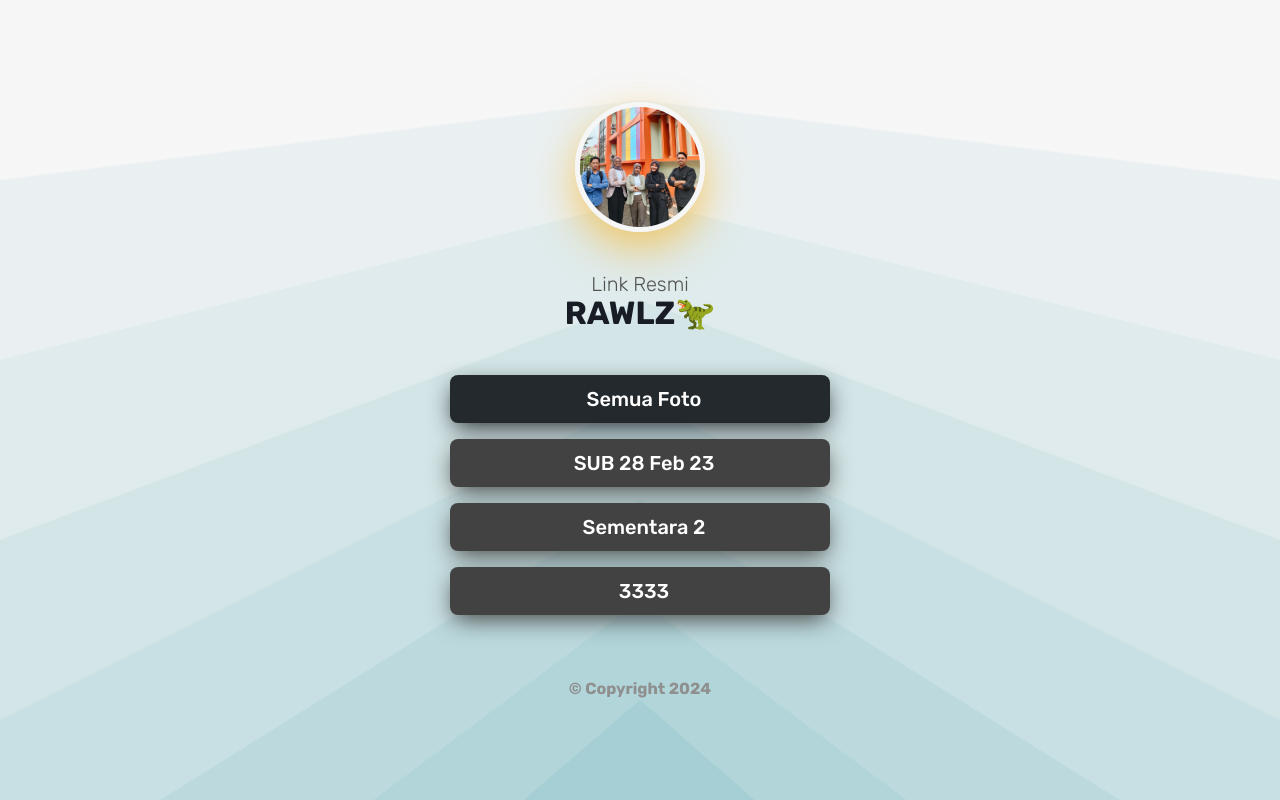
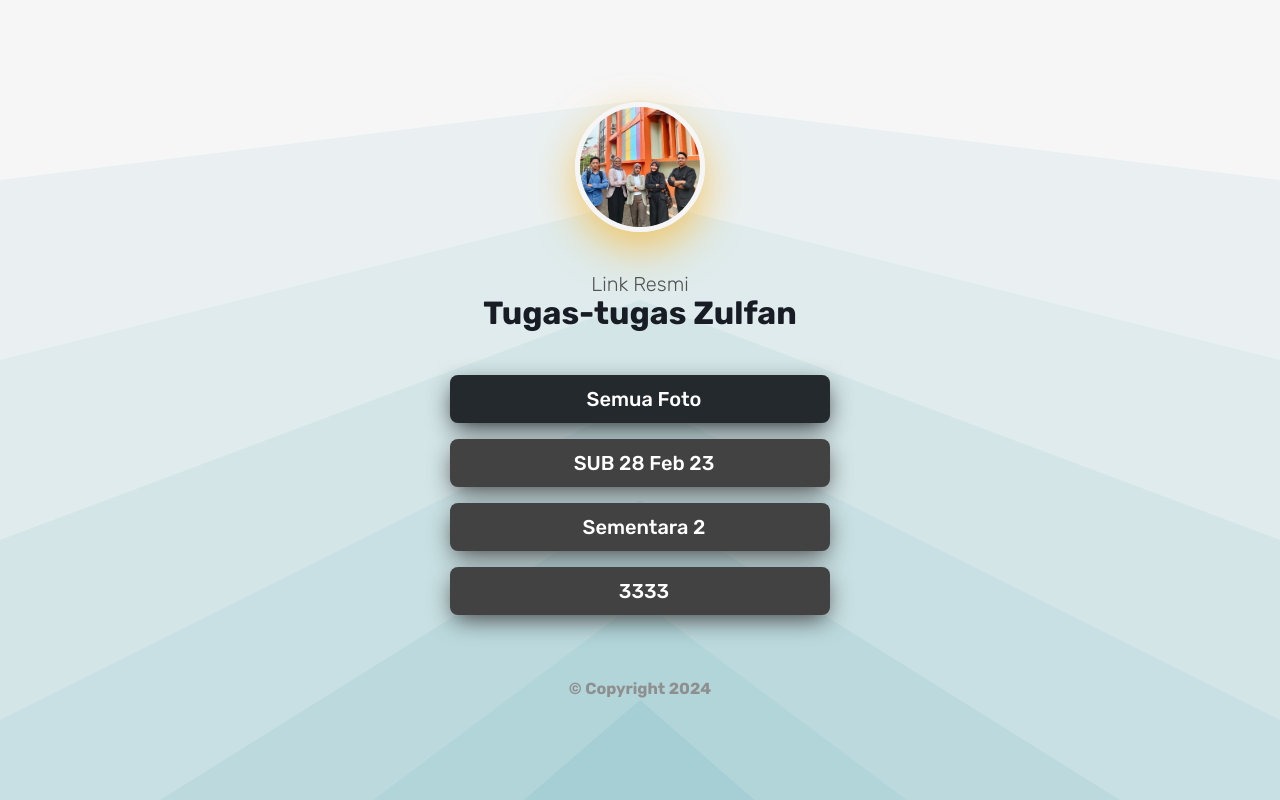
Before and after one commit to zulfa35k/tugas, a plain HTML site: page index.html in a window 1280 px wide. Drawn offline with Linux system fonts and the light colour scheme.

Commit message:
Update index.html

```diff
--- a/index.html
+++ b/index.html
@@ -6,7 +6,7 @@
     <meta http-equiv="X-UA-Compatible" content="IE=edge" />
     <meta name="viewport" content="width=device-width, initial-scale=1.0" />
     <meta name="theme-color" content="#00BCD4" />
-    <title>RAWLZ🦖 | Official</title>
+    <title>Zulfa35k | Tugas </title>
     <link rel="icon" type="image/x-icon" href="e.png">
     <meta
       name="description"
@@ -68,12 +68,12 @@
       src="foto.jpeg"
       width="460"
       height="460"
-      alt="RAWLZ🦖"
+      alt="Tugas-tugas Zulfan"
     />
 
     <header>
       <p>Link Resmi</p>
-      <h1>RAWLZ🦖</h1>
+      <h1> Tugas-tugas Zulfan </h1>
     </header>
 
     <nav>
```
